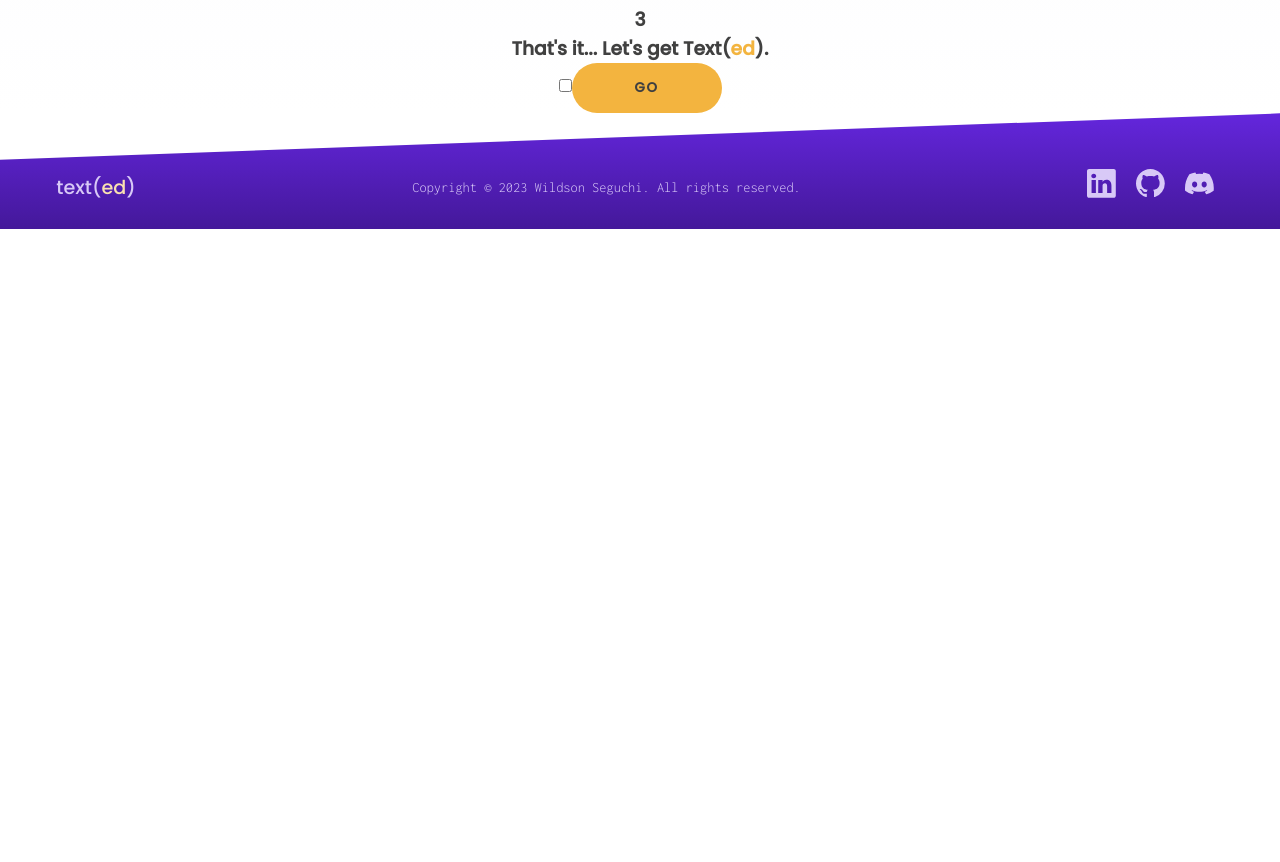
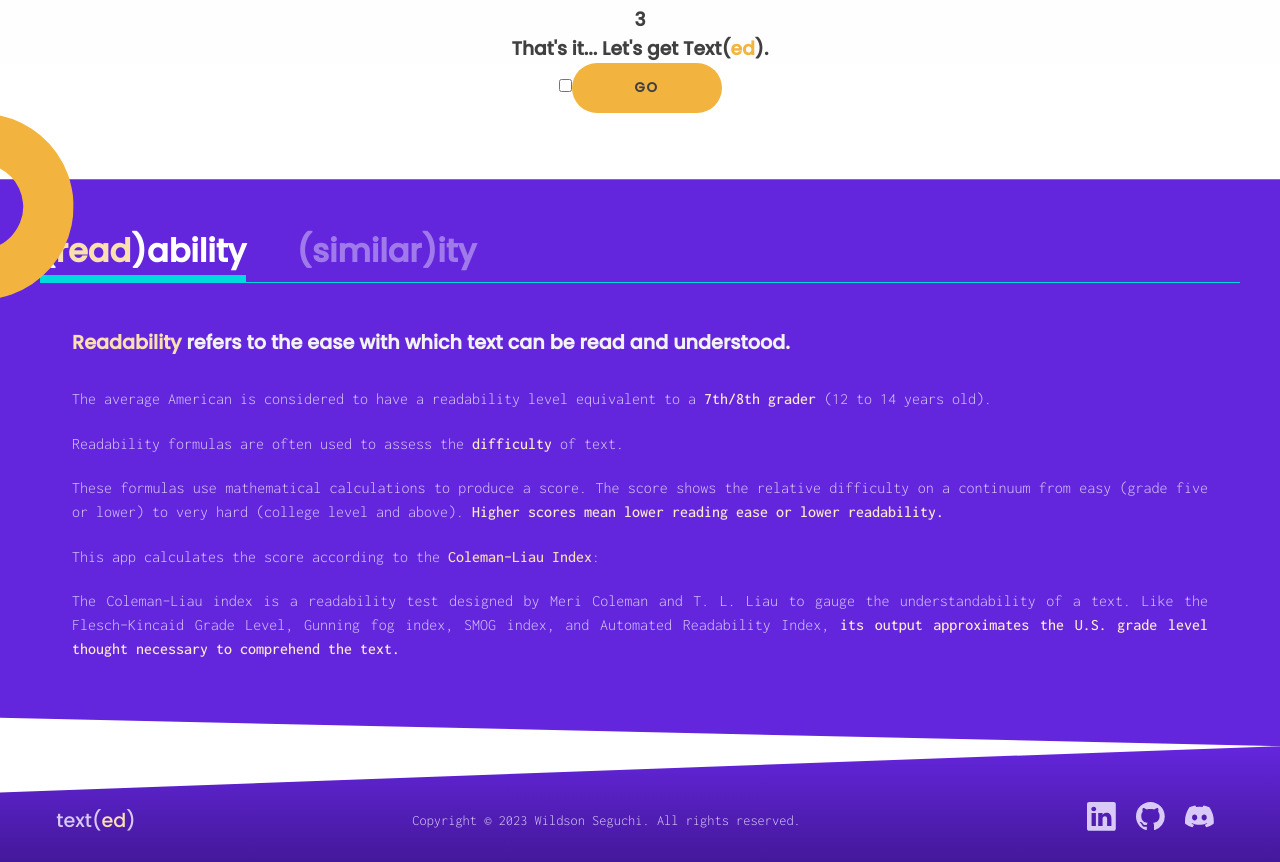
Before and after one commit to wseguchi/texted-reactJS, a React (Vite) app: page / in a window 1280 px wide. Shown: the part 1299-2161 px from the top of the page. Before the commit the page ends 1528 px from the top, so only its background shows below. Built offline with nearby package versions, Linux system fonts and the light colour scheme.

Commit message:
Method and BG

```diff
--- a/src/components/Content/Content.jsx
+++ b/src/components/Content/Content.jsx
@@ -2,12 +2,14 @@ import React from 'react';
 import styles from './Content.module.css';
 import Cards from './Cards';
 import TextInput from './TextInput';
+import Method from './Method';
 
 const Content = () => {
   return (
     <section id="content" className={styles.content}>
       <Cards />
       <TextInput />
+      <Method />
     </section>
   );
 };
--- a/src/components/Content/Content.module.css
+++ b/src/components/Content/Content.module.css
@@ -56,3 +56,81 @@
   position: relative;
   z-index: 1;
 }
+
+.method {
+  width: 100%;
+  display: flex;
+  flex-direction: column;
+  justify-content: center;
+  align-items: center;
+  padding: 3rem 0;
+
+  margin-top: -8rem;
+  background-color: #6426dd;
+  clip-path: polygon(0 0, 100% 0, 100% 100%, 0% 95%);
+}
+
+.methodBgCircle {
+  width: 100%;
+  text-align: left;
+}
+
+.methodBgCircle img {
+  width: 7%;
+  position: relative;
+  left: -1rem;
+  transform: scaleX(-1);
+  z-index: 1;
+}
+
+.methodTitle {
+  display: flex;
+  flex-direction: row;
+  align-items: flex-start;
+  justify-content: left;
+  gap: 50px;
+  border-bottom: 1px solid #00dadc;
+}
+
+.methodContent {
+  align-items: center;
+  padding: 1rem 2rem;
+}
+
+.methodContent strong {
+  color: #fceccf;
+  font-weight: 500;
+}
+
+.methodContent a {
+  color: #fae0b1;
+  font-weight: 500;
+  text-decoration: none;
+}
+
+.methodContent a:hover {
+  color: #00fbff;
+}
+
+.methodContent i {
+  margin-left: -5px;
+  font-size: 0.8em;
+}
+
+.methodText {
+  font-family: 'Inconsolata', monospace;
+  line-height: 1.5em;
+  color: #d8c9f7;
+}
+
+.methodTextSubtitle {
+  margin: 2rem auto;
+  color: #f2f2f2;
+  font-weight: 700;
+  font-family: 'Poppins', sans-serif;
+  font-size: 1.2em;
+}
+
+.subtitle {
+  font-size: 0.8em;
+}
--- a/src/components/Content/Method.jsx
+++ b/src/components/Content/Method.jsx
@@ -1,7 +1,165 @@
 import React from 'react';
+import styles from './Content.module.css';
+import imgBgRightYellowCircle from '../../assets/img-bg-right-yellow-circle.svg';
 
 const Method = () => {
-  return <div>Method</div>;
+  return (
+    <>
+      <div className={styles.methodBgCircle}>
+        <img src={imgBgRightYellowCircle} />
+      </div>
+      <div className={styles.method}>
+        <div className="width-restrainer">
+          <div className={styles.methodTitle}>
+            <div
+              id="method-title-readability"
+              className="mt mt-active"
+              onclick="changeMethodVisibility('readability')"
+            >
+              <h1>
+                (
+                <span id="method-title-span-readability" className="ed">
+                  read
+                </span>
+                )ability
+              </h1>
+            </div>
+            <div
+              id="method-title-similarity"
+              className="mt mt-inactive"
+              onclick="changeMethodVisibility('similarity')"
+            >
+              <h1>
+                (
+                <span id="method-title-span-similarity" className="">
+                  similar
+                </span>
+                )ity
+              </h1>
+            </div>
+          </div>
+          <div className={styles.methodContent}>
+            <div id="method-text-readability" className={styles.methodText}>
+              <div className={styles.methodTextSubtitle}>
+                <span className="ed">Readability</span> refers to the ease with
+                which text can be read and understood.
+              </div>
+              <p>
+                The average American is considered to have a readability level
+                equivalent to a <strong>7th/8th grader</strong> (12 to 14 years
+                old).
+                <a
+                  href="https://centerforplainlanguage.org/what-is-readability/#:~:text=U.S.%20illiteracy%20statistics%20from%20the,guidelines%20in%20the%20medical%20industry"
+                  target="_blank"
+                >
+                  <i className="fa-solid fa-arrow-up-right-from-square"></i>
+                </a>
+              </p>
+              <p>
+                Readability formulas are often used to assess the{' '}
+                <strong>difficulty</strong> of text.
+              </p>
+              <p>
+                These formulas use mathematical calculations to produce a score.
+                The score shows the relative difficulty on a continuum from easy
+                (grade five or lower) to very hard (college level and above).{' '}
+                <strong>
+                  Higher scores mean lower reading ease or lower readability.
+                </strong>
+                <a
+                  href="http://www.clearlanguagegroup.com/readability/"
+                  target="_blank"
+                  title="Learn More"
+                >
+                  <i className="fa-solid fa-arrow-up-right-from-square"></i>
+                </a>
+              </p>
+              <p>
+                This app calculates the score according to the{' '}
+                <a
+                  href="https://en.wikipedia.org/wiki/Coleman%E2%80%93Liau_index"
+                  target="_blank"
+                  title="Learn More"
+                >
+                  Coleman–Liau Index
+                </a>
+                :
+              </p>
+              <p>
+                The Coleman–Liau index is a readability test designed by Meri
+                Coleman and T. L. Liau to gauge the understandability of a text.
+                Like the Flesch–Kincaid Grade Level, Gunning fog index, SMOG
+                index, and Automated Readability Index,{' '}
+                <strong>
+                  its output approximates the U.S. grade level thought necessary
+                  to comprehend the text.
+                </strong>
+                <a
+                  href="https://en.wikipedia.org/wiki/Coleman%E2%80%93Liau_index"
+                  target="_blank"
+                  title="Learn More"
+                >
+                  <i className="fa-solid fa-arrow-up-right-from-square"></i>
+                </a>
+              </p>
+            </div>
+            <div
+              id="method-text-similarity"
+              className={`${styles.methodText} mt-hide`}
+            >
+              <div className={styles.methodTextSubtitle}>
+                <span className="ed">Similarity</span> refers to how "close" two
+                pieces of text are.
+              </div>
+              <p>
+                Measuring the similarity is of key importance in several natural
+                processing applications including information retrieval, book
+                recommendation, news categorization and essay scoring.
+                <a
+                  href="https://www.aclweb.org/anthology/P18-1218.pdf"
+                  target="_blank"
+                  title="Learn More"
+                >
+                  <i className="fa-solid fa-arrow-up-right-from-square"></i>
+                </a>
+              </p>
+              <p>
+                The texts can be similar in a) meaning or b) surface closeness.
+                The first is referred to as <strong>semantic similarity</strong>{' '}
+                and the latter is referred to as{' '}
+                <strong>lexical similarity</strong>.
+              </p>
+              <p>
+                This app evaluates the{' '}
+                <a
+                  href="https://kavita-ganesan.com/what-is-text-similarity/#.Xx88PBNKh0w"
+                  target="_blank"
+                  title="Learn More"
+                >
+                  Lexical Similarity
+                </a>
+                :
+              </p>
+              <p>
+                It means how similar two pieces of text are at the surface
+                level. For example, how similar are the phrases{' '}
+                <strong>“the cat ate the mouse”</strong> with{' '}
+                <strong>“the mouse ate the cat food”</strong> by just looking at
+                the words? On the surface, if you consider only word level
+                similarity, these two phrases appear very similar as 3 of the 4
+                unique words are an exact overlap.{' '}
+                <strong>
+                  {' '}
+                  This notion of similarity does not take into account the
+                  actual meaning behind words or the entire phrase in context.
+                </strong>
+              </p>
+            </div>
+          </div>
+        </div>
+      </div>
+    </>
+  );
 };
 
 export default Method;
--- a/src/index.css
+++ b/src/index.css
@@ -62,6 +62,10 @@ button {
   color: #4d1cb0;
 }
 
+.ed {
+  color: #fae0b1;
+}
+
 .ed-strong {
   color: #f3b43f;
 }
@@ -93,3 +97,24 @@ button {
 .btn-yellow:hover {
   background-color: #00fbff;
 }
+
+/* Temporary */
+
+.mt {
+  cursor: pointer;
+  color: white;
+  border-bottom: 7px solid #00dadc;
+}
+
+.mt-inactive {
+  color: #a07aeb;
+  border-bottom: none;
+}
+
+.mt-inactive:hover {
+  color: #00fbff;
+}
+
+.mt-hide {
+  display: none;
+}
```
Also changed, not shown: src/assets/img-bg-circle.png, src/assets/img-bg-semi-circle.png (added).
